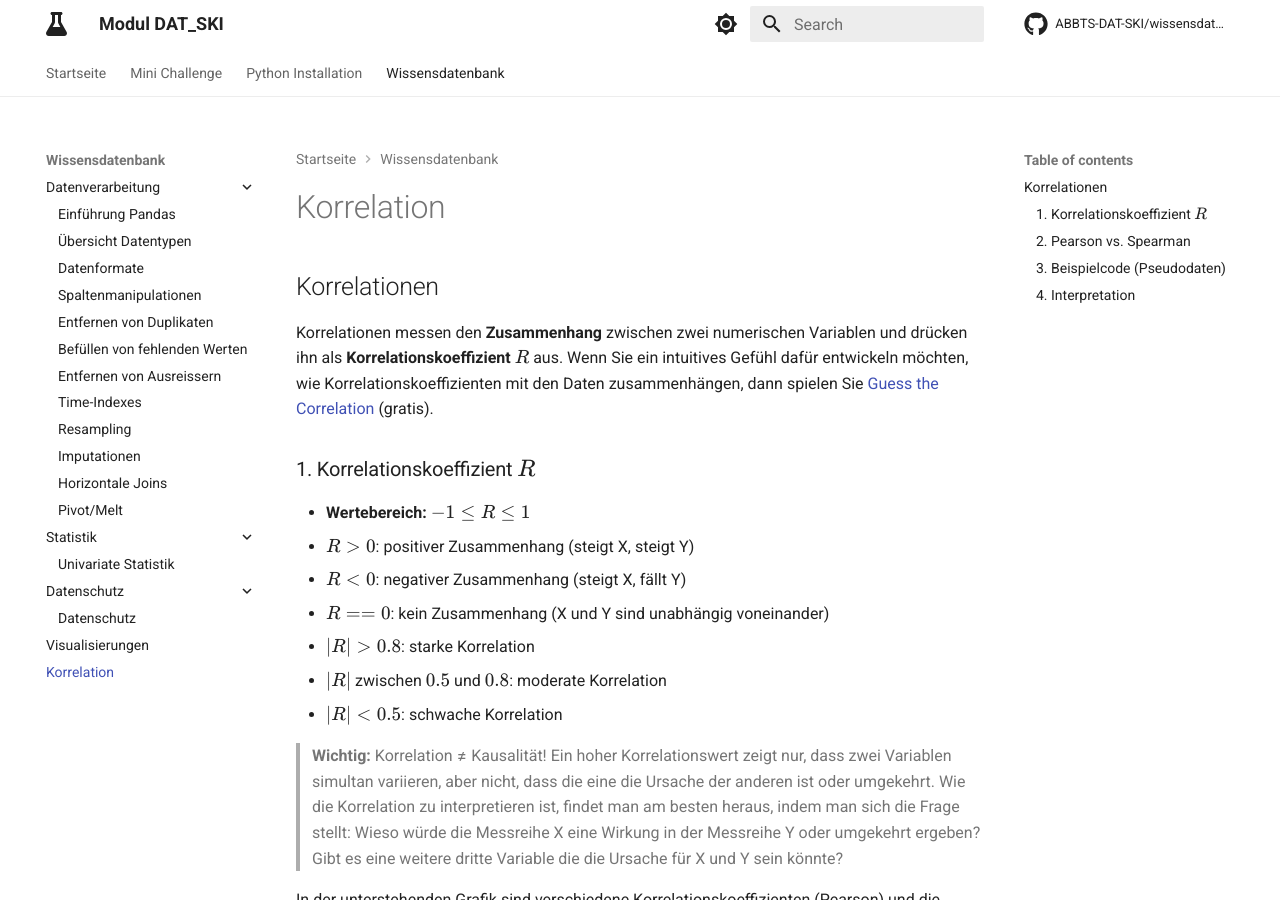
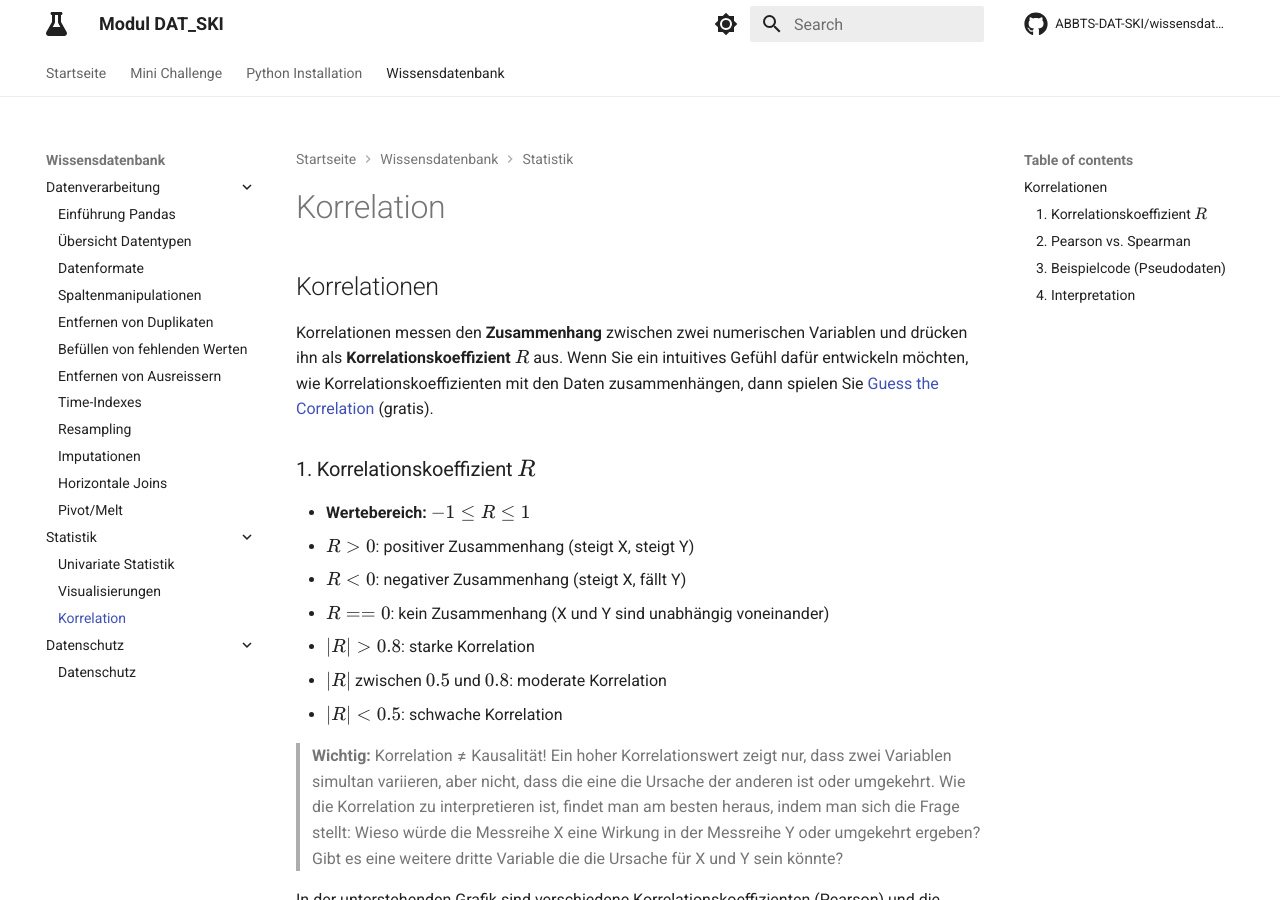
Before and after one commit to ABBTS-DAT-SKI/wissensdatenbank, an MkDocs documentation site: the page built from docs/correlation.md, in a window 1280 px wide and 900 px high. Built offline with MkDocs 1.6.1 and Material for MkDocs 9.7.7, drawn with Linux system fonts in a browser that asks for light colours; comment, search, counter and statistics services are not loaded; part of the change alters nothing that is shown.

```diff
--- a/mkdocs.yaml
+++ b/mkdocs.yaml
@@ -25,10 +25,10 @@ nav:
           - Pivot/Melt: data-engineering/pivot_melt.md
       - Statistik:
           - Univariate Statistik: statistics/univariate_statistics.md
+          - Visualisierungen: visualization.md
+          - Korrelation: correlation.md
       - Datenschutz:
           - Datenschutz: data-protection/data_protection.md
-      - Visualisierungen: visualization.md
-      - Korrelation: correlation.md
 
 plugins:
   - search
```
